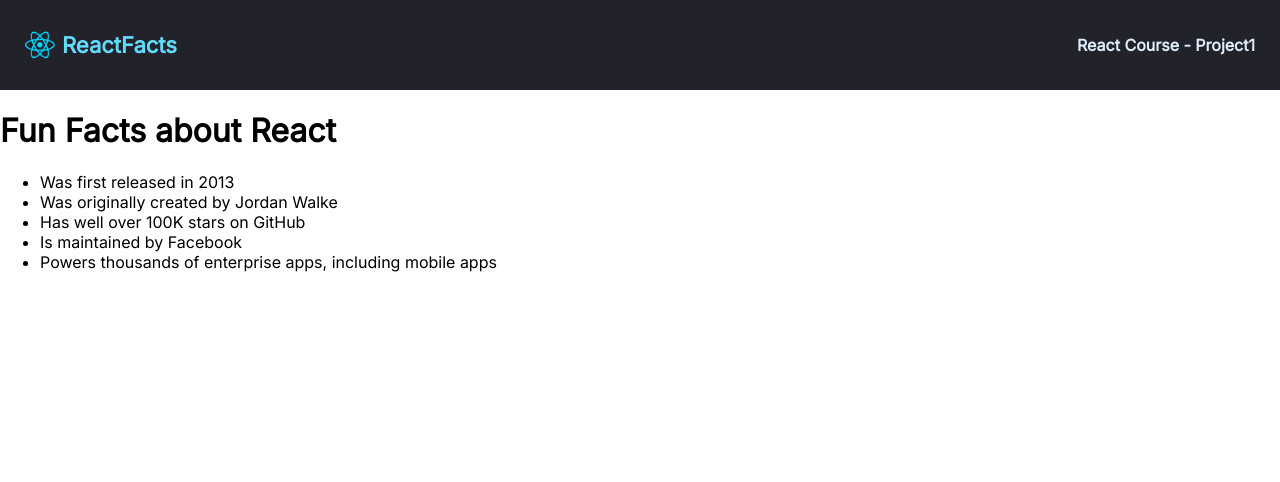
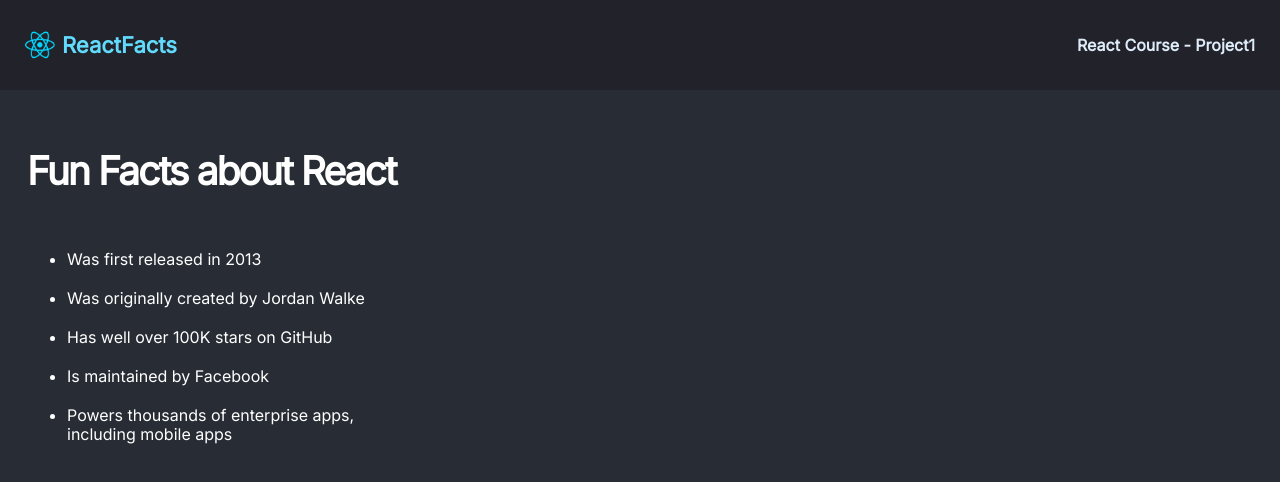
Before and after one commit to aritrabarik/React-Projects, a React (Create React App) app in the folder react-facts-app/: page / in a window 1280 px wide. Shown: the top 482 px of the page. Built offline with nearby package versions, Linux system fonts and the light colour scheme.

Commit message:
Main Section

```diff
--- a/react-facts-app/src/components/Main.js
+++ b/react-facts-app/src/components/Main.js
@@ -2,15 +2,15 @@
 
 export default function Main() {
     return (
-        <div>
-            <h1>Fun Facts about React</h1>
-            <ul>
+        <main>
+            <h1 className="main--title">Fun Facts about React</h1>
+            <ul className="main--facts">
                 <li>Was first released in 2013</li>
                 <li>Was originally created by Jordan Walke</li>
                 <li>Has well over 100K stars on GitHub</li>
                 <li>Is maintained by Facebook</li>
                 <li>Powers thousands of enterprise apps, including mobile apps</li>
             </ul>
-        </div>
+        </main>
     )
 }
--- a/react-facts-app/src/style.css
+++ b/react-facts-app/src/style.css
@@ -7,6 +7,8 @@
 body {
     margin: 0;
     font-family: 'Inter', sans-serif;
+    height: 100vh;
+    background-color: #282D35;
 }
 
 nav {
@@ -36,3 +38,24 @@
     height: 30px;
     margin-right: 7px;
 }
+
+main {
+    padding: 57px 27px;
+    color: white;
+}
+
+.main--title {
+    margin: 0;
+    font-size: 39px;
+    letter-spacing: -0.05em;
+}
+
+.main--facts {
+    margin-top: 46px;
+    max-width: 400px;
+}
+
+.main--facts > li {
+    line-height: 19px;
+    padding-block: 10px;
+}
```
